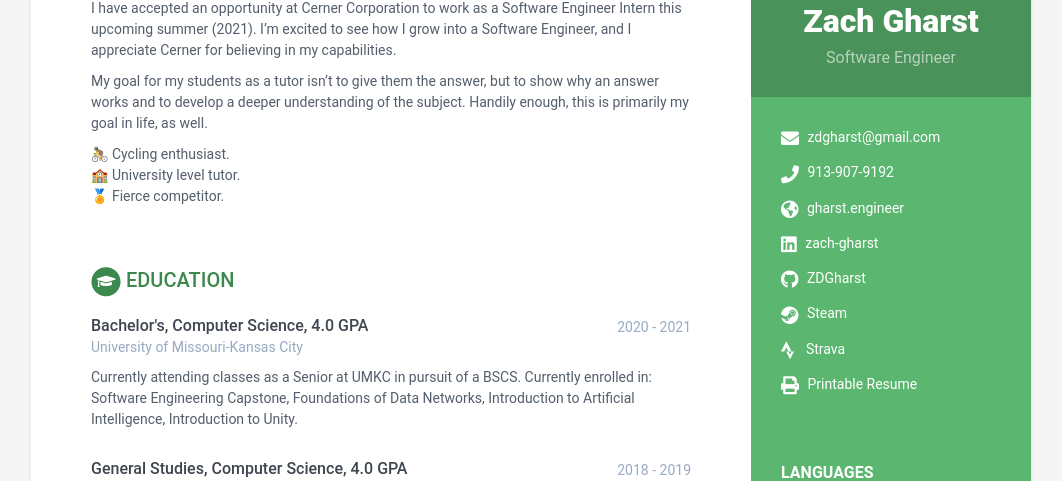
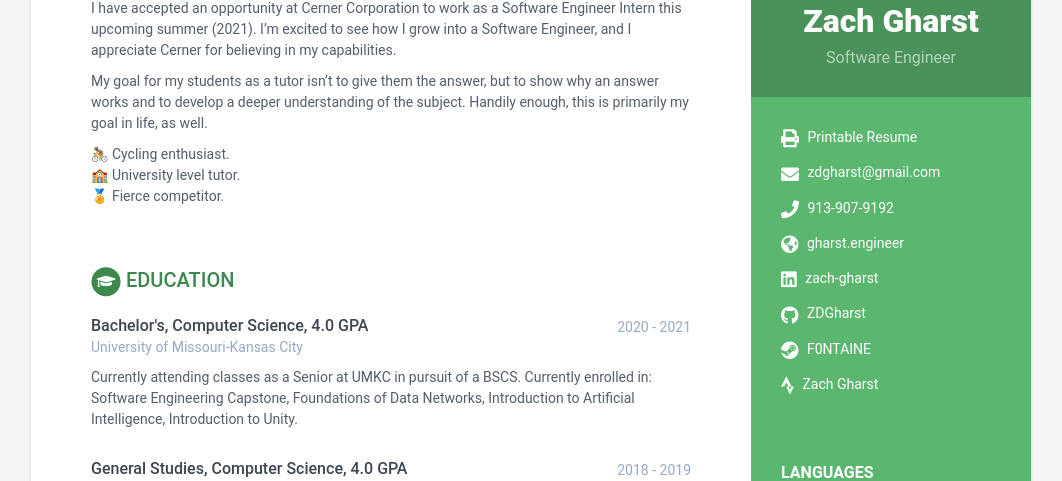
Before and after one commit to zachgharst/zachgharst.github.io, a Jekyll site: the page built from index.html, in a window 1280 px wide. Shown: the part 215-696 px from the top of the page, without its empty margins (109-1171 px from the left). Built offline with Jekyll 4.4.1, drawn with Linux system fonts in a browser that asks for light colours.

Commit message:
Update sidebar links

```diff
--- a/_includes/contact.html
+++ b/_includes/contact.html
@@ -1,5 +1,10 @@
 <div class="contact-container container-block">
   <ul class="list-unstyled contact-list">
+    {% if sidebar.print %}
+    <li class="print"><i class="fas fa-print"></i>
+      <a href="{{ sidebar.print }}" target="_blank">Printable Resume</a>
+    </li>
+    {% endif %}
 
     {% if sidebar.email %}
     <li class="email"><i class="fas fa-envelope"></i>
@@ -75,21 +80,16 @@
 
     {% if sidebar.steam %}
     <li class="steam"><i class="fab fa-steam"></i>
-      <a href="https://steamcommunity.com/id/{{ sidebar.steam }}/" target="_blank"> Steam</a>
+      <a href="https://steamcommunity.com/id/{{ sidebar.steam }}/" target="_blank"> F0NTAINE</a>
     </li>
     {% endif %}
 
     {% if sidebar.strava %}
     <li class="strava"><i class="fab fa-strava"></i>
-      <a href="https://www.strava.com/athletes/{{ sidebar.strava }}" target="_blank"> &nbsp;Strava</a>
+      <a href="https://www.strava.com/athletes/{{ sidebar.strava }}" target="_blank"> Zach Gharst</a>
     </li>
     {% endif %}
 
-    {% if sidebar.print %}
-    <li class="print"><i class="fas fa-print"></i>
-      <a href="{{ sidebar.print }}" target="_blank">Printable Resume</a>
-    </li>
-    {% endif %}
 
   </ul>
 </div><!--//contact-container-->
```
